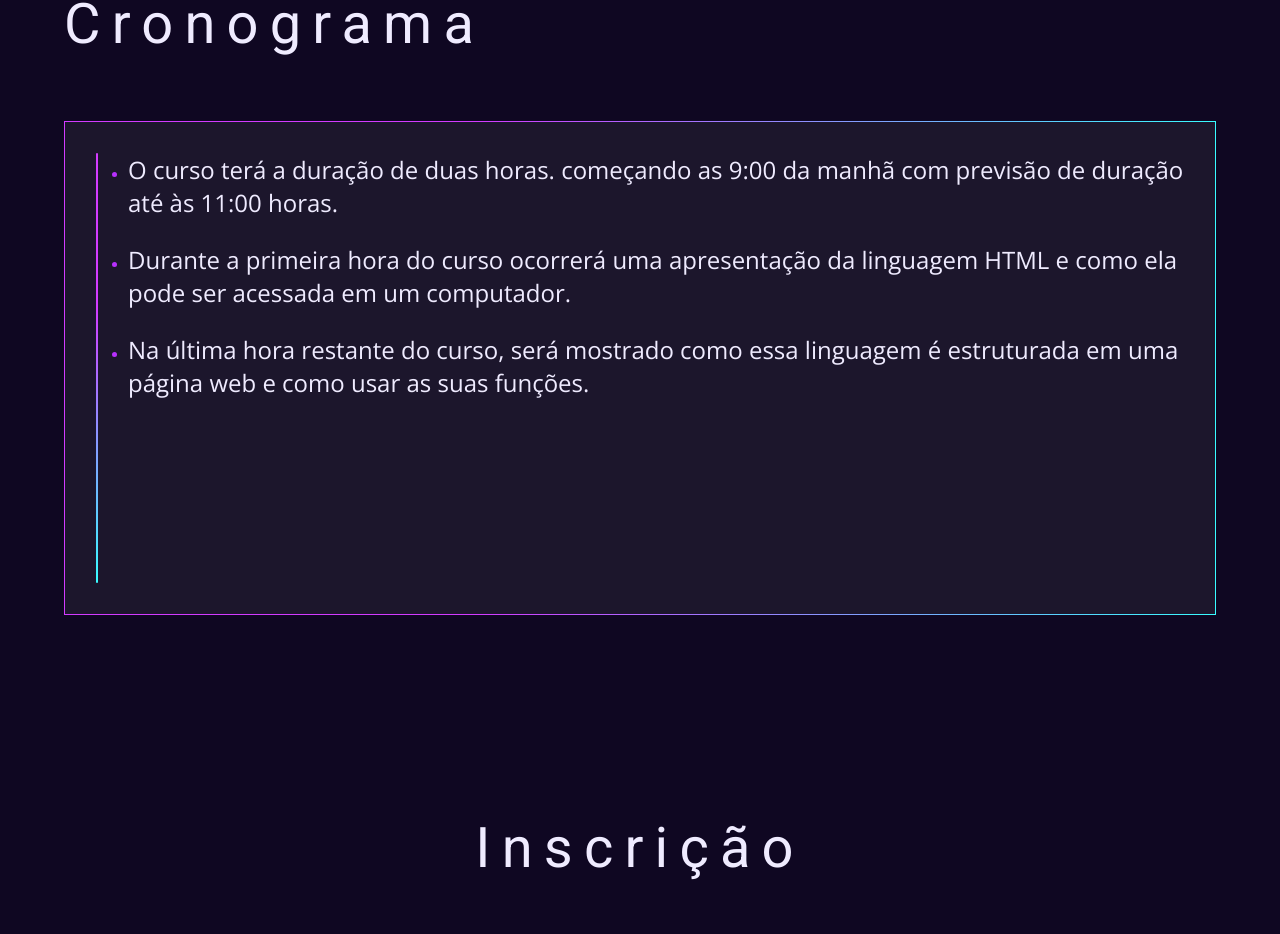
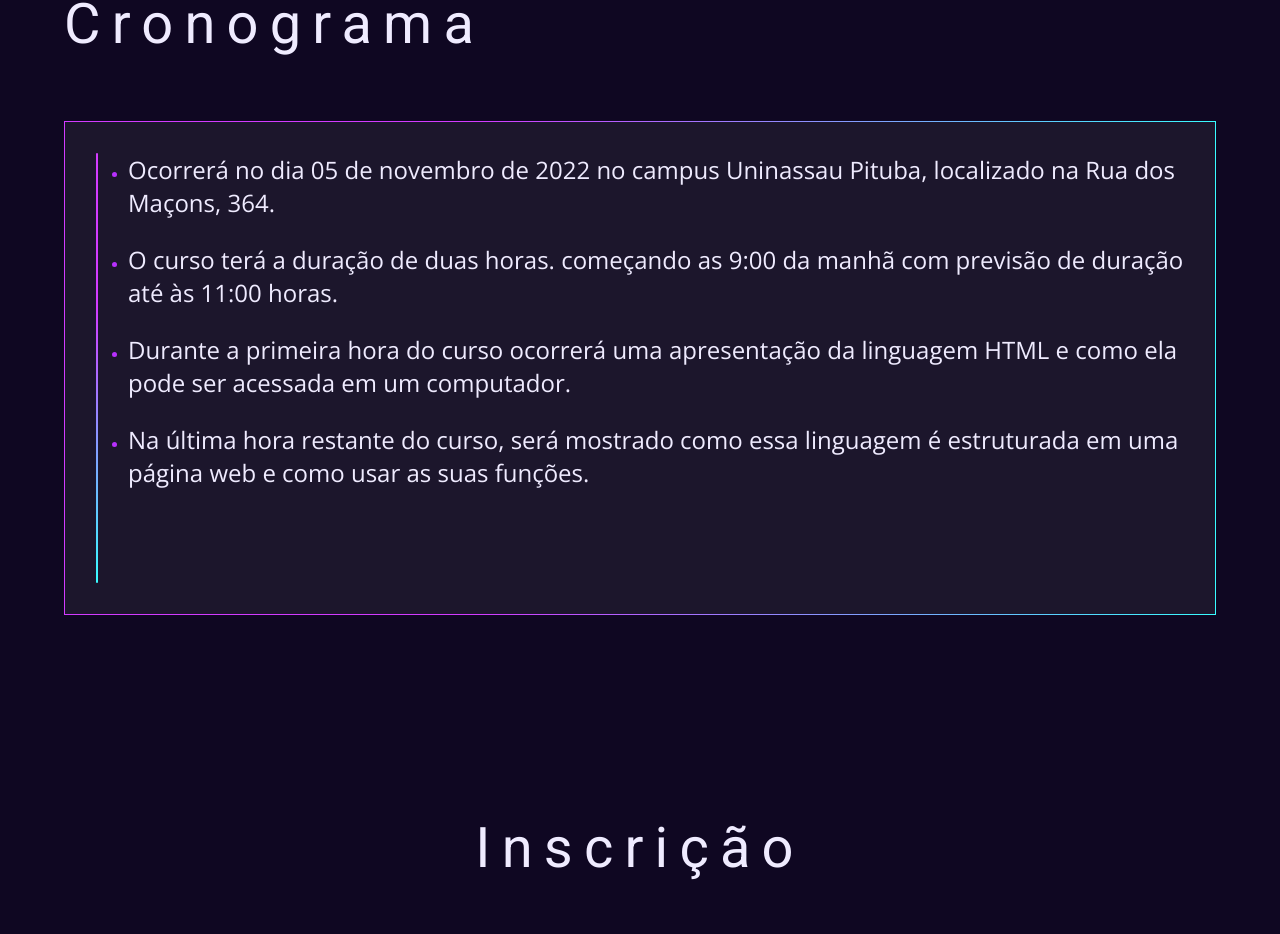
Before and after one commit to DevVictor19/Amadok, a React (Vite) app: page / in a window 1280 px wide. Shown: the part 1297-2231 px from the top of the page. Built offline with nearby package versions, Linux system fonts and the light colour scheme.

Commit message:
refactor: melhorar texto do cronograma

```diff
--- a/src/components/schedule/index.tsx
+++ b/src/components/schedule/index.tsx
@@ -9,6 +9,12 @@ export function Schedule() {
       <h1>Cronograma</h1>
       <GradientBox>
         <S.ScheduleList>
+          <li>
+            <p>
+              Ocorrerá no dia 05 de novembro de 2022 no campus Uninassau Pituba,
+              localizado na Rua dos Maçons, 364.
+            </p>
+          </li>
           <li>
             <p>
               O curso terá a duração de duas horas. começando as 9:00 da manhã
```
